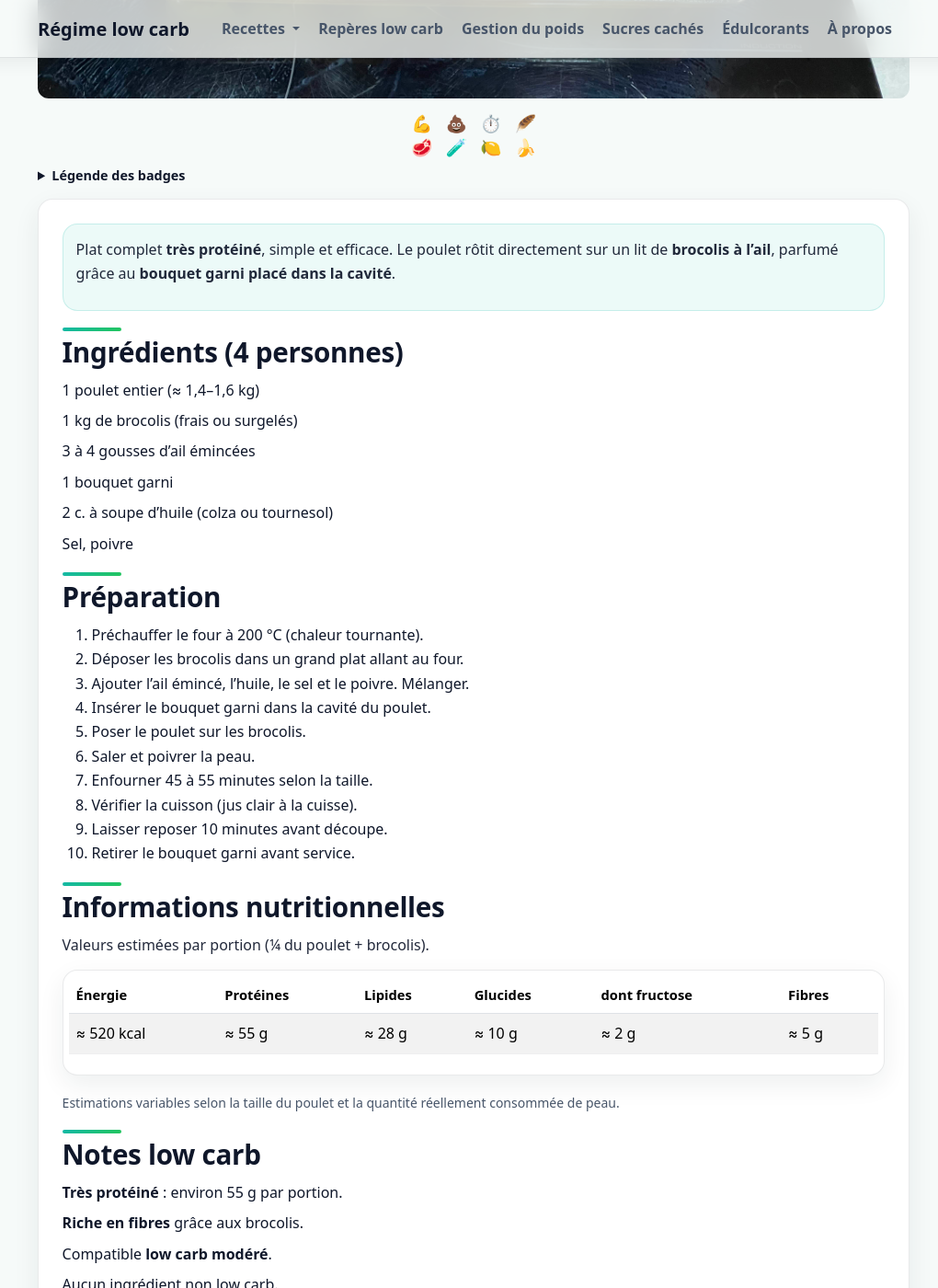
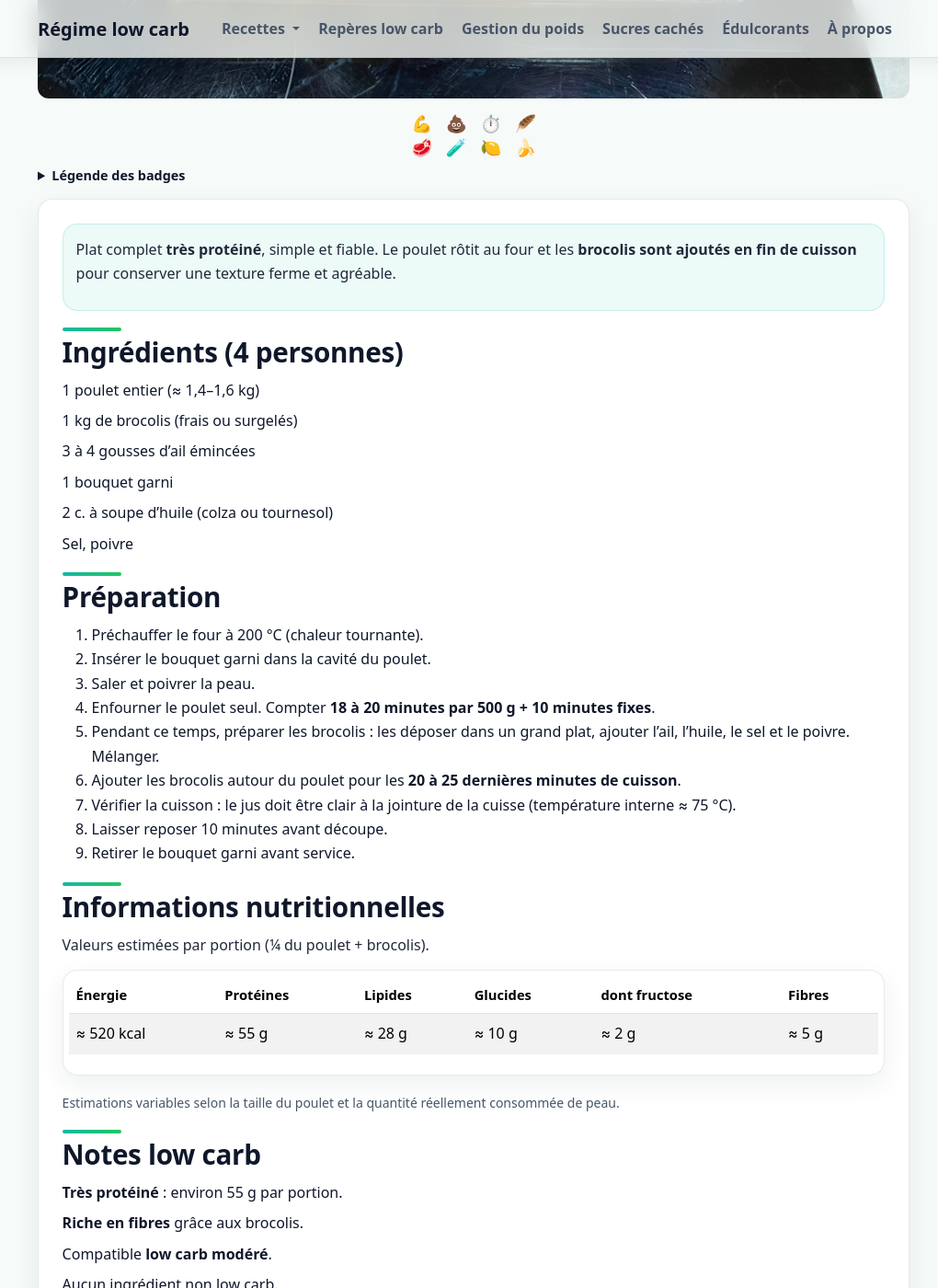
Before and after one commit to laurie-boissay/laurie-boissay.github.io, a Jekyll site: the page built from recettes/poulet-roti-express-au-four-et-legumes.html, in a window 1280 px wide and 1400 px high, scrolled down 746 px. Shown: the whole window at 92% size, without its empty margins (125-1145 px from the left). Built offline with Jekyll 4.4.1, drawn with Linux system fonts in a browser that asks for light colours.

Commit message:
correction cuisson

```diff
--- a/recettes/poulet-roti-express-au-four-et-legumes.html
+++ b/recettes/poulet-roti-express-au-four-et-legumes.html
@@ -12,7 +12,7 @@ recipe_sort: "poulet-roti-express"
 recipe_tested: true
 
 image: "/images/recettes/poulet-roti-express.jpg"
-image_alt: "Poulet rôti entier sur lit de brocolis"
+image_alt: "Poulet rôti entier accompagné de brocolis à l’ail"
 
 tags:
   - low-carb-modere
@@ -62,9 +62,9 @@ extra_head: |
 
 <div class="recipe-lead">
   <p>
-    Plat complet <strong>très protéiné</strong>, simple et efficace.
-    Le poulet rôtit directement sur un lit de <strong>brocolis à l’ail</strong>,
-    parfumé grâce au <strong>bouquet garni placé dans la cavité</strong>.
+    Plat complet <strong>très protéiné</strong>, simple et fiable.
+    Le poulet rôtit au four et les <strong>brocolis sont ajoutés en fin de cuisson</strong>
+    pour conserver une texture ferme et agréable.
   </p>
 </div>
 
@@ -81,13 +81,24 @@ extra_head: |
 <h2>Préparation</h2>
 <ol>
   <li>Préchauffer le four à 200 °C (chaleur tournante).</li>
-  <li>Déposer les brocolis dans un grand plat allant au four.</li>
-  <li>Ajouter l’ail émincé, l’huile, le sel et le poivre. Mélanger.</li>
   <li>Insérer le bouquet garni dans la cavité du poulet.</li>
-  <li>Poser le poulet sur les brocolis.</li>
   <li>Saler et poivrer la peau.</li>
-  <li>Enfourner 45 à 55 minutes selon la taille.</li>
-  <li>Vérifier la cuisson (jus clair à la cuisse).</li>
+  <li>
+    Enfourner le poulet seul.
+    Compter <strong>18 à 20 minutes par 500 g + 10 minutes fixes</strong>.
+  </li>
+  <li>
+    Pendant ce temps, préparer les brocolis : les déposer dans un grand plat,
+    ajouter l’ail, l’huile, le sel et le poivre. Mélanger.
+  </li>
+  <li>
+    Ajouter les brocolis autour du poulet pour les
+    <strong>20 à 25 dernières minutes de cuisson</strong>.
+  </li>
+  <li>
+    Vérifier la cuisson : le jus doit être clair à la jointure de la cuisse
+    (température interne ≈ 75 °C).
+  </li>
   <li>Laisser reposer 10 minutes avant découpe.</li>
   <li>Retirer le bouquet garni avant service.</li>
 </ol>
```
Also changed, not shown: other parts of recettes/poulet-roti-express-au-four-et-legumes.html (+3 -3 lines).
